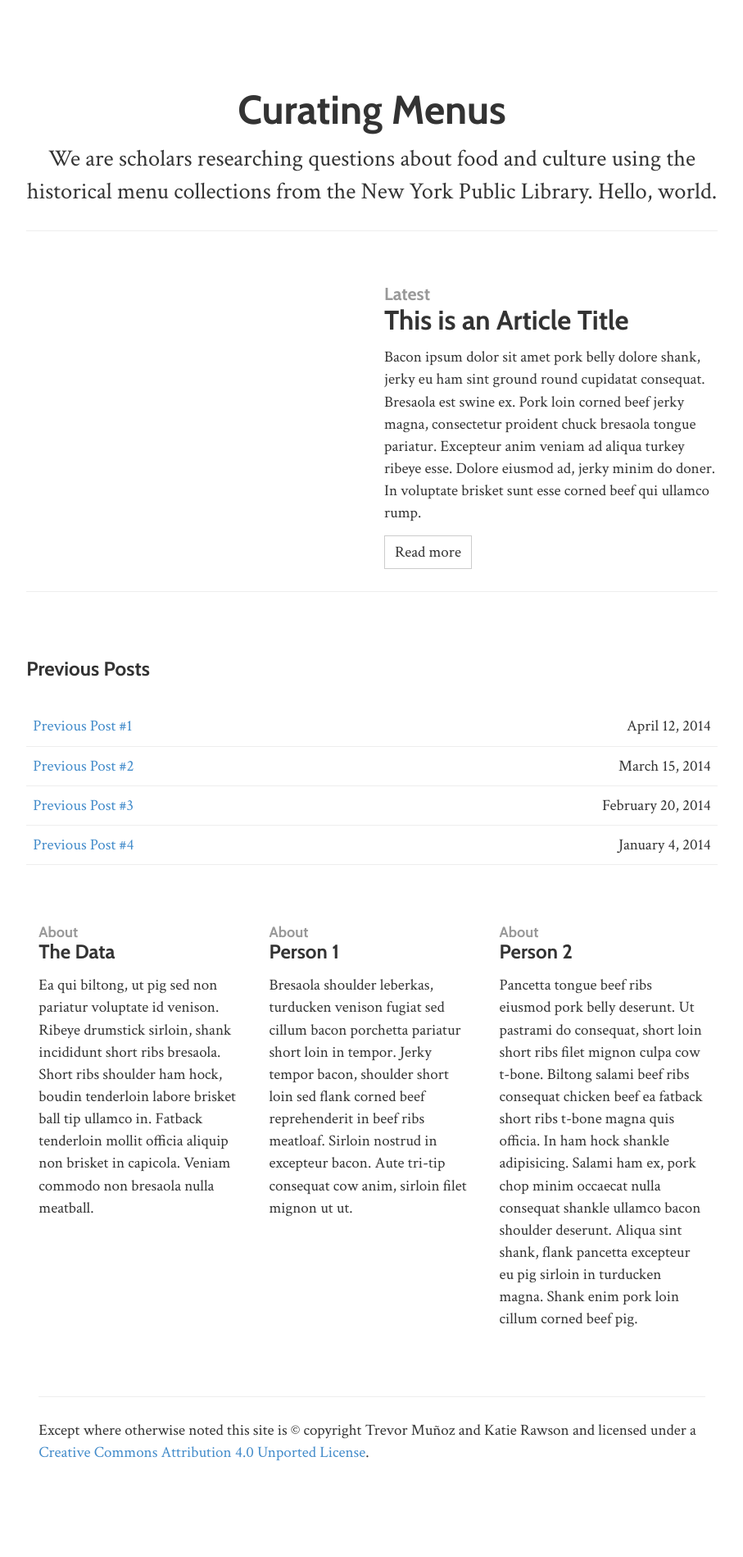
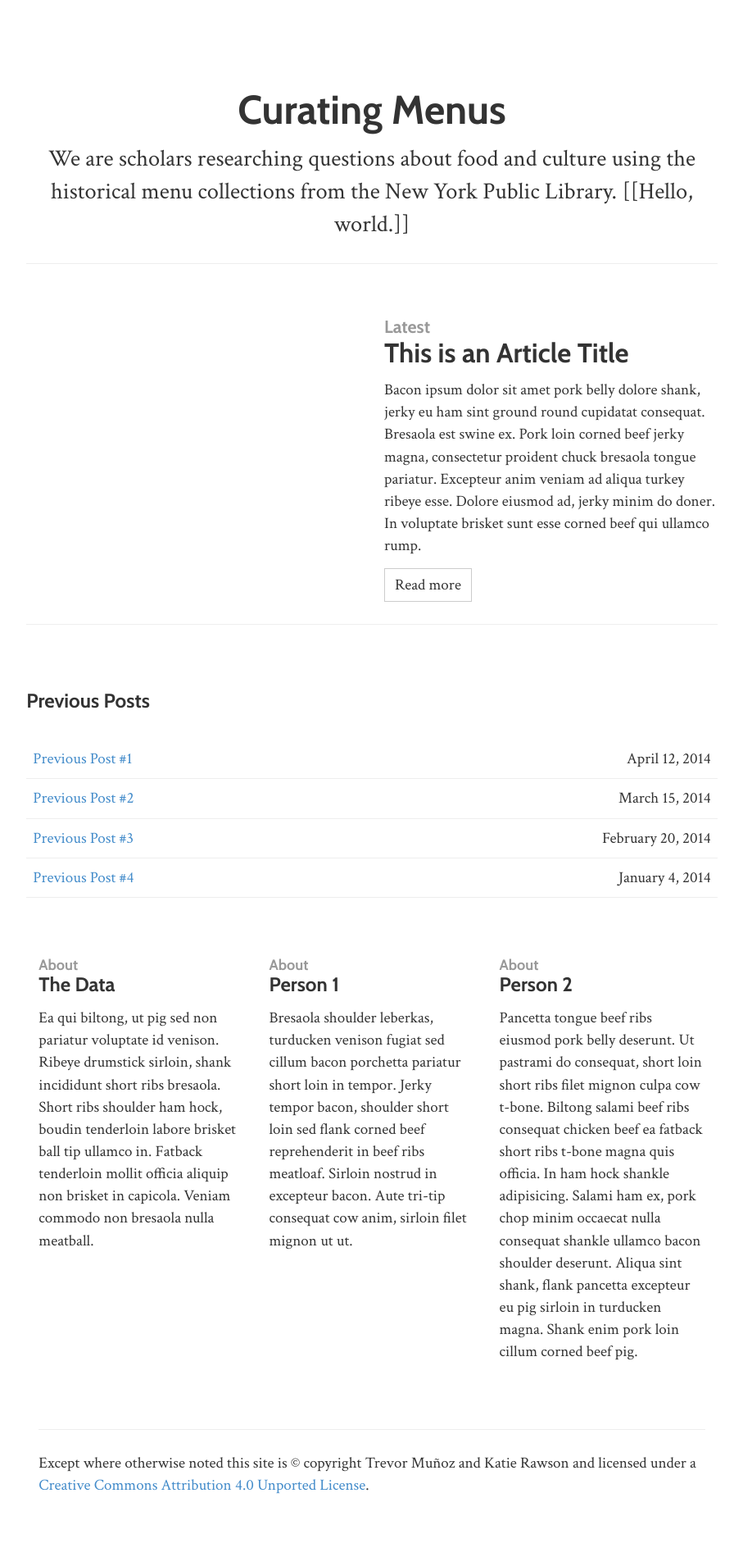
Before and after one commit to public-fare/menus-site, a Jekyll site: the page built from index.html, in a window 1280 px wide. Shown: the whole page at 82% size, without its empty margins (186-1093 px from the left). Built offline with Jekyll 4.4.1, drawn with Linux system fonts in a browser that asks for light colours; nearby versions of some CDN libraries; before the commit the page ends 1859 px from its top, so only the background shows below that.

```diff
--- a/index.html
+++ b/index.html
@@ -5,7 +5,7 @@ layout: default
 
 <section id="intro">
     <h1>Curating Menus</h1>
-    <p class="lead">We are scholars researching questions about food and culture using the historical menu collections from the New York Public Library. Hello, world.
+    <p class="lead">We are scholars researching questions about food and culture using the historical menu collections from the New York Public Library. [[Hello, world.]]
     </p>
 </section>
 
```
